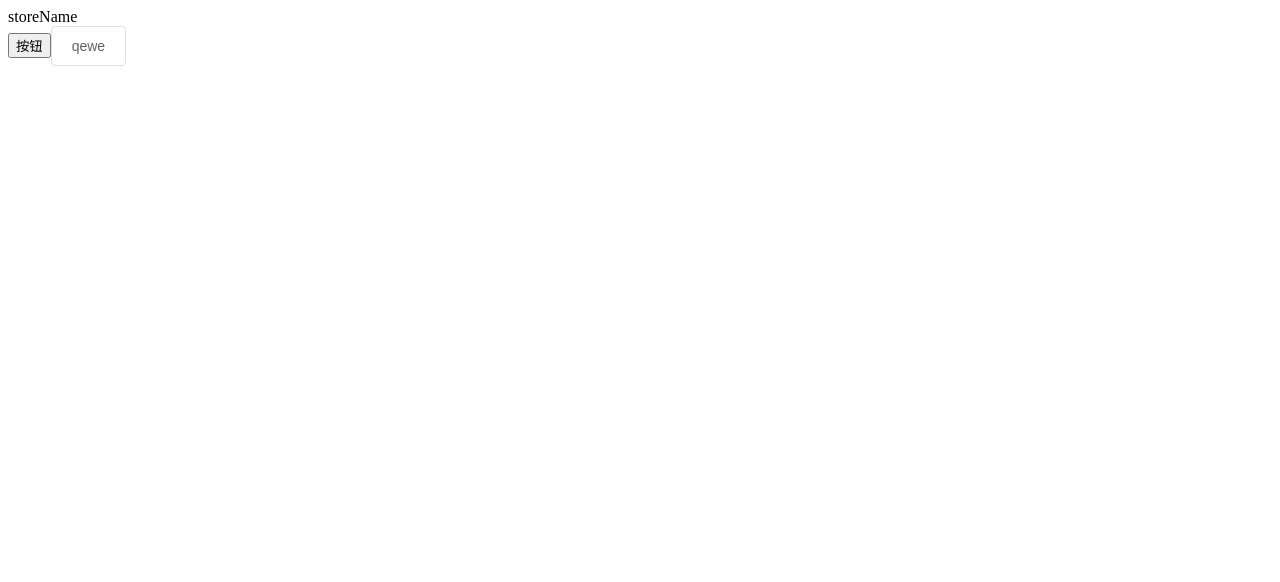
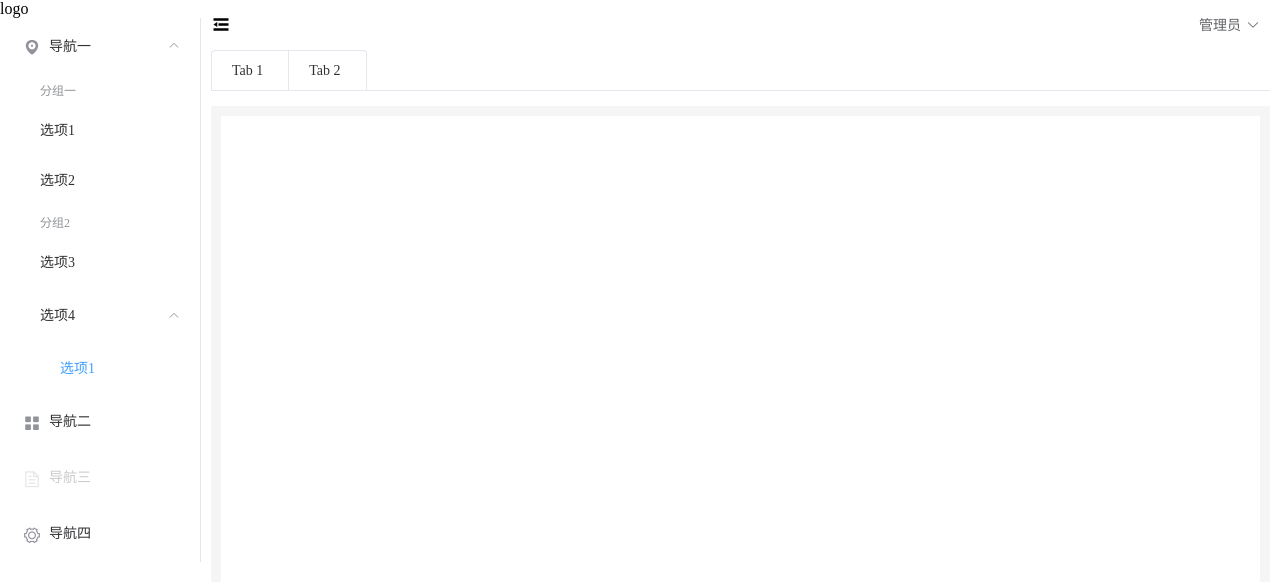
Before and after one commit to hellozdq/vue3-admin-ts, a Vue app: page / in a window 1280 px wide. Shown: the top 582 px of the page. Built offline with nearby package versions, Linux system fonts and the light colour scheme.

Commit message:
更新layout结构

```diff
--- a/index.html
+++ b/index.html
@@ -7,7 +7,7 @@
     <title>Vite App</title>
   </head>
   <body>
-    <div id="app"></div>
+    <div id="app" style="height: 100%;"></div>
     <script type="module" src="/src/main.ts"></script>
   </body>
 </html>
--- a/src/App.vue
+++ b/src/App.vue
@@ -13,4 +13,9 @@ export default defineComponent({
 </script>
 
 <style>
+html,body{
+  height: 100%;
+  padding: 0;
+  margin: 0;
+}
 </style>
--- a/src/layout/AppMain.vue
+++ b/src/layout/AppMain.vue
@@ -1,5 +1,5 @@
 <template>
-  <section>
+  <section class="main">
     <router-view v-slot="{ Component }">
         <transition>
             <component :is="Component" />
@@ -21,6 +21,9 @@ export default defineComponent ({
 })
 </script>
 
-<style>
-
+<style lang="scss" scoped>
+.main{
+  background: #fff;
+  height: 100%;
+}
 </style>
--- /dev/null
+++ b/src/layout/HeaderView/HeadTags.vue
@@ -0,0 +1,72 @@
+
+<template>
+    <el-tabs v-model="editableTabsValue" type="card" closable @tab-remove="removeTab">
+        <el-tab-pane
+            v-for="(item, index) in editableTabs"
+            :key="item.name"
+            :label="item.title"
+            :name="item.name"
+        >
+        </el-tab-pane>
+    </el-tabs>
+</template>
+
+<script lang="ts">
+import { defineComponent,ref } from "vue";
+
+export default defineComponent({
+    setup(){
+    const activeValue = ref<String>("2");
+    const editableTabs = [{
+            title: 'Tab 1',
+            name: '1',
+            content: 'Tab 1 content'
+        },
+        {
+            title: 'Tab 2',
+            name: '2',
+            content: 'Tab 2 content'
+        }]
+    const tabIndex = 2;
+    const editableTabsValue = ref("");
+    const addTab = (targetName) => {
+        // let newTabName = ++this.tabIndex + '';
+        // this.editableTabs.push({
+        //     title: 'New Tab',
+        //     name: newTabName,
+        //     content: 'New Tab content'
+        // });
+        // this.editableTabsValue = newTabName;
+    }
+    const removeTab = (targetName) => {
+        // let tabs = this.editableTabs;
+        // let activeName = this.editableTabsValue;
+        // if (activeName === targetName) {
+        //     tabs.forEach((tab, index) => {
+        //     if (tab.name === targetName) {
+        //         let nextTab = tabs[index + 1] || tabs[index - 1];
+        //         if (nextTab) {
+        //         activeName = nextTab.name;
+        //         }
+        //     }
+        //     });
+        // }
+
+        // this.editableTabsValue = activeName;
+        // this.editableTabs = tabs.filter(tab => tab.name !== targetName);
+    }
+    return {
+        activeValue,
+        editableTabs,
+        tabIndex,
+        editableTabsValue,
+        addTab,
+        removeTab
+    }
+}
+})
+</script>
+
+<style>
+
+</style>
--- /dev/null
+++ b/src/layout/HeaderView/index.vue
@@ -0,0 +1,73 @@
+<template>
+    <div class="head">
+        <div class="left">
+            <i class="el-icon-s-unfold" @click="handleCollapse(false)" v-show="isCollapse"></i>
+            <i class="el-icon-s-fold" @click="handleCollapse(true)" v-show="!isCollapse"></i>
+        </div>
+        <div class="right">
+            <el-dropdown class="drog">
+                <span class="el-dropdown-link">
+                    管理员<i class="el-icon-arrow-down el-icon--right"></i>
+                </span>
+                <template #dropdown>
+                    <el-dropdown-menu>
+                        <el-dropdown-item>个人信息</el-dropdown-item>
+                        <el-dropdown-item>修改密码</el-dropdown-item>
+                    </el-dropdown-menu>
+                </template>
+            </el-dropdown>
+        </div>
+    </div>
+    <HeadTags></HeadTags>
+</template>
+
+<script>
+import { defineComponent,computed } from "vue";
+import HeadTags from "./HeadTags.vue"
+import { useStore } from "vuex"
+
+export default defineComponent({
+    components:{
+        HeadTags
+    },
+    setup(){
+        const store = useStore();
+        const isCollapse = computed(() => {
+            return  store.state.layout.isCollapse;
+        })
+        const handleCollapse = (data) => {
+            console.log(data)
+            store.dispatch("layout/set_isCollapse",data);
+        }
+        return {
+            isCollapse,
+            handleCollapse
+        }
+    }
+})
+</script>
+
+<style lang="scss" scoped>
+.head{
+    display: flex;
+    justify-content: space-between;
+    height: 50px;
+    .left{
+        display: flex;
+        align-items: center;
+        i{
+            font-size: 20px;
+            cursor: pointer;
+        }
+    }
+    .right{
+        display: flex;
+        align-items: center;
+        margin-right: 10px;
+        .el-dropdown-link{
+            cursor: pointer;
+            margin: auto;
+        }
+}
+}
+</style>
--- /dev/null
+++ b/src/layout/Sidebar/index.vue
@@ -0,0 +1,67 @@
+
+<template>
+<div>
+  <div>logo</div>
+  <el-menu default-active="1-4-1" class="el-menu-vertical-demo" @open="handleOpen" @close="handleClose" :collapse="isCollapse">
+    <el-submenu index="1">
+      <template #title>
+        <i class="el-icon-location"></i>
+        <span>导航一</span>
+      </template>
+      <el-menu-item-group>
+        <template #title>分组一</template>
+        <el-menu-item index="1-1">选项1</el-menu-item>
+        <el-menu-item index="1-2">选项2</el-menu-item>
+      </el-menu-item-group>
+      <el-menu-item-group title="分组2">
+        <el-menu-item index="1-3">选项3</el-menu-item>
+      </el-menu-item-group>
+      <el-submenu index="1-4">
+        <template #title>选项4</template>
+        <el-menu-item index="1-4-1">选项1</el-menu-item>
+      </el-submenu>
+    </el-submenu>
+    <el-menu-item index="2">
+      <i class="el-icon-menu"></i>
+      <template #title>导航二</template>
+    </el-menu-item>
+    <el-menu-item index="3" disabled>
+      <i class="el-icon-document"></i>
+      <template #title>导航三</template>
+    </el-menu-item>
+    <el-menu-item index="4">
+      <i class="el-icon-setting"></i>
+      <template #title>导航四</template>
+    </el-menu-item>
+  </el-menu>
+</div>
+
+</template>
+
+<script lang="ts">
+import { defineComponent, computed } from "vue";
+import { useStore } from "vuex"
+
+  export default defineComponent({
+    setup(){
+        const store = useStore();
+        const isCollapse = computed(() => {
+            return  store.state.layout.isCollapse;
+        })
+        const handleOpen = (key, keyPath) => {
+            console.log(key, keyPath);
+        }
+        const handleClose = (key, keyPath) =>{
+            console.log(key, keyPath);
+        }
+        return {isCollapse,handleOpen,handleClose}
+    }
+  })
+</script>
+
+<style>
+.el-menu-vertical-demo:not(.el-menu--collapse) {
+    width: 200px;
+    min-height: 400px;
+  }
+</style>
--- a/src/layout/index.vue
+++ b/src/layout/index.vue
@@ -1,16 +1,26 @@
 <template>
-    <div>
-        <app-main></app-main>
+    <div class="layout">
+        <Sidebar/>
+        <div class="content">
+            <header-view/>
+            <div  class="content_main" >
+                <app-main/>
+            </div>
+        </div>
     </div>
 </template>
 
 <script>
 import { defineComponent } from "vue";
 import AppMain from './AppMain.vue'
+import Sidebar from './Sidebar/index.vue'
+import HeaderView from './HeaderView/index.vue'
 
 export default defineComponent ({
     components:{
-        AppMain
+        AppMain,
+        Sidebar,
+        HeaderView
     },
     setup(){
 
@@ -18,6 +28,22 @@ export default defineComponent ({
 })
 </script>
 
-<style>
-
+<style lang="scss" scoped>
+.layout{
+    display: flex;
+    justify-content: left;
+    width: 100%;
+    height: 100%;
+    .content{
+        display: flex;
+        flex-direction: column;
+        flex: 1;
+        padding: 0 10px;
+        &_main{
+            background: #f5f5f5;
+            padding: 10px;
+            flex: 1;
+        }
+    }
+}
 </style>
--- a/src/store/modules/home.ts
+++ b/src/store/modules/home.ts
@@ -1,13 +1,13 @@
-type stateTy = {
+type state = {
     name:string
 }
 
-const state:stateTy = {
+const state:state = {
     name:'storeName'
 }
 
 const mutations = {
-  SET_NAME: (state:stateTy,name:string) => {
+  SET_NAME: (state:state,name:string) => {
       state.name = name
   }
 }
--- /dev/null
+++ b/src/store/modules/layout.ts
@@ -0,0 +1,26 @@
+type state = {
+    isCollapse:Boolean
+}
+
+const state:state = {
+    isCollapse:false
+}
+
+const mutations = {
+  SET_ISCOLLAPSE: (state:state,data:Boolean) => {
+      state.isCollapse = data
+  }
+}
+
+const actions = {
+  set_isCollapse:({ commit }, name:string)=>{
+    commit("SET_ISCOLLAPSE",name)
+  }
+}
+
+export default {
+  namespaced: true,
+  state,
+  mutations,
+  actions
+}
--- a/src/views/home/index.vue
+++ b/src/views/home/index.vue
@@ -1,8 +1,8 @@
 <template>
     <div>
-        <div>{{name}}</div>
+        <!-- <div>{{name}}</div>
         <button @click="setStoreName('name2')">按钮</button>
-        <el-button>qewe</el-button>
+        <el-button>qewe</el-button> -->
     </div>
 </template>
 
```
Also changed, not shown: 1 other file (tests, documents, lock files or other folders).
